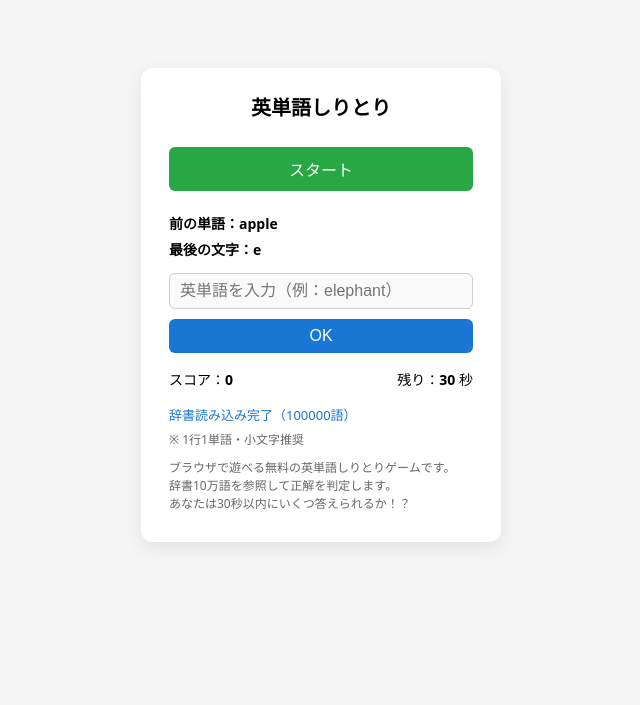
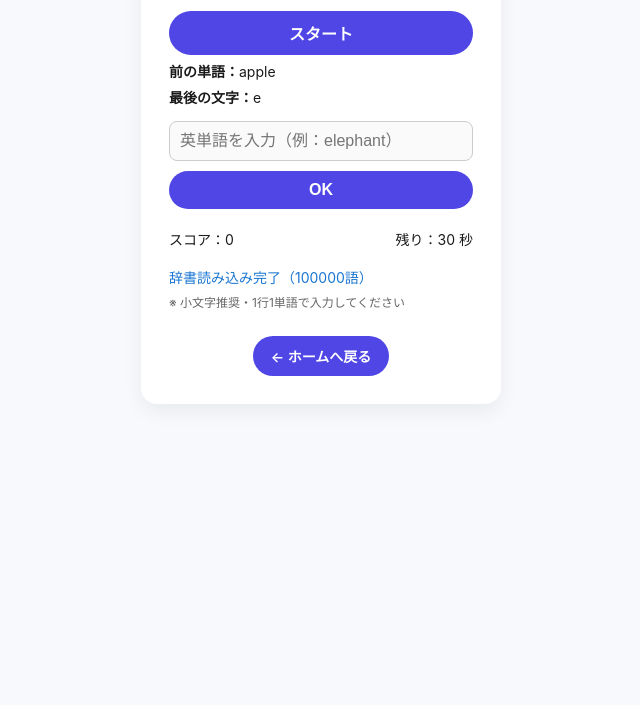
Before and after one commit to Hideaki-Mitsui/shiritori-game, a plain HTML site: page index.html in a window 1280 px wide. Shown: the part 95-800 px from the top of the page, without its empty margins (319-959 px from the left). Drawn offline with Linux system fonts and the light colour scheme.

Commit message:
Chages related to home.

```diff
--- a/index.html
+++ b/index.html
@@ -1,101 +1,106 @@
 <!DOCTYPE html>
 <html lang="ja">
 <head>
-  <meta name="description" content="英語単語しりとりゲーム。30秒以内にいくつ単語を答えられるか競うゲームです。無料・ブラウザで遊べます。">
+  <meta name="description" content="英語単語しりとりゲーム。30秒以内にいくつ単語を答えられるか競う無料ブラウザゲーム。語彙力アップにおすすめ。">
   <meta name="keywords" content="英単語, しりとり, 英語ゲーム, 英語学習, vocabulary game">
   <meta name="robots" content="index, follow">
+
   <meta charset="UTF-8" />
   <meta name="viewport" content="width=device-width,initial-scale=1">
+
+  <!-- OGP -->
   <meta property="og:title" content="英単語しりとりゲーム">
   <meta property="og:description" content="英単語しりとりで語彙力アップ！30秒以内にいくつ答えられるか！？ブラウザで遊べる英語学習ゲーム。">
   <meta property="og:image" content="https://english-words-shiritori.netlify.app/ogp.png" />
   <meta property="og:type" content="website">
   <meta property="og:url" content="https://english-words-shiritori.netlify.app/">
-  <!-- Twitter cards -->
+
+  <!-- Twitter -->
   <meta name="twitter:card" content="summary_large_image" />
   <meta name="twitter:title" content="英単語しりとりゲーム" />
   <meta name="twitter:description" content="英語の語彙力を遊びながら強化できる英単語しりとりゲーム。" />
   <meta name="twitter:image" content="https://english-words-shiritori.netlify.app/ogp.png" />
-  <!-- search console -->
-  <meta name="google-site-verification" content="oxR3PA2ufUfLp6LOTX0GuRWGWcdk2L9owvgkxM7xQsc" />
-  <title>英単語しりとり（dictionary.txt 使用）</title>
+
+  <title>英単語しりとり | 英語力を鍛えるWebゲーム</title>
+
   <style>
+  :root {
+    --bg: #f7f9fc;
+    --text-main: #1a1a1a;
+    --text-sub: #666;
+    --white: #fff;
+    --accent: #4f46e5;
+    --radius: 16px;
+    --shadow: 0 8px 20px rgba(0, 0, 0, 0.06);
+  }
+
   body {
-      font-family: system-ui, -apple-system, BlinkMacSystemFont, "Segoe UI", sans-serif;
-      background: #f5f5f5;
+    font-family: -apple-system, BlinkMacSystemFont, "Segoe UI", sans-serif;
+    background: var(--bg);
     margin: 0;
-      padding: 0;
+    padding: 20px;
     display: flex;
     justify-content: center;
-      align-items: center;
-      min-height: 100vh;
   }
 
   .container {
-      background: #ffffff;
-      padding: 24px 28px;
-      border-radius: 12px;
-      box-shadow: 0 6px 18px rgba(0, 0, 0, 0.08);
+    background: var(--white);
+    padding: 28px;
+    border-radius: var(--radius);
+    box-shadow: var(--shadow);
     width: 360px;
     box-sizing: border-box;
   }
 
   h1 {
-      font-size: 20px;
+    font-size: 1.4rem;
     margin-top: 0;
     margin-bottom: 16px;
     text-align: center;
+    font-weight: 600;
   }
 
   p {
     margin: 6px 0;
     font-size: 14px;
+    color: var(--text-main);
   }
 
   .label {
     font-weight: bold;
   }
 
-    #startBtn {
-      margin-top: 10px;
-      margin-bottom: 16px;
+  /* ---- Buttons ---- */
+  #startBtn, #okBtn {
     width: 100%;
     padding: 10px;
     font-size: 16px;
     border: none;
-      border-radius: 6px;
+    border-radius: 999px;
     cursor: pointer;
-      background: #28a745;
     color: #fff;
+    margin-top: 10px;
+    transition: transform 0.1s ease-out, background 0.2s ease;
   }
 
-    #prevWord,
-    #lastChar,
-    #score,
-    #time {
-      font-weight: bold;
+  #startBtn {
+    background: var(--accent);
+    font-weight: 600;
   }
 
-    #inputWord {
-      width: 100%;
-      padding: 8px 10px;
-      font-size: 16px;
-      box-sizing: border-box;
-      margin-top: 8px;
-      border-radius: 6px;
-      border: 1px solid #ccc;
+  #startBtn:hover {
+    background: #4338ca;
+    transform: translateY(-2px);
   }
 
   #okBtn {
-      margin-top: 10px;
-      width: 100%;
-      padding: 8px 10px;
-      font-size: 16px;
-      border: none;
-      border-radius: 6px;
-      cursor: pointer;
-      background: #1976d2;
-      color: #fff;
+    background: var(--accent);
+    font-weight: 600;
+  }
+
+  #okBtn:hover {
+    background: #4338ca;
+    transform: translateY(-2px);
   }
 
   #okBtn:disabled {
@@ -103,27 +108,62 @@
     cursor: not-allowed;
   }
 
-    #message {
-      margin-top: 10px;
-      min-height: 18px;
-      font-size: 13px;
-      color: #d32f2f;
+  /* ---- Input ---- */
+  #inputWord {
+    width: 100%;
+    padding: 10px;
+    font-size: 16px;
+    box-sizing: border-box;
+    margin-top: 8px;
+    border-radius: 8px;
+    border: 1px solid #ccc;
   }
 
+  /* ---- status ---- */
   .status-row {
     display: flex;
     justify-content: space-between;
-      margin-top: 10px;
+    margin-top: 14px;
     font-size: 14px;
+    color: var(--text-sub);
+  }
+
+  #message {
+    margin-top: 12px;
+    min-height: 18px;
+    font-size: 14px;
+    color: #d32f2f;
   }
 
   .hint {
     margin-top: 6px;
     font-size: 12px;
-      color: #666;
+    color: var(--text-sub);
+  }
+
+  /* ---- back to home ---- */
+  .back-home {
+    margin-top: 26px;
+    text-align: center;
+  }
+  .back-home a {
+    display: inline-block;
+    padding: 10px 18px;
+    background: var(--accent);
+    color: #fff;
+    border-radius: 999px;
+    text-decoration: none;
+    font-size: 14px;
+    font-weight: 600;
+    transition: background 0.2s ease, transform 0.1s ease-out;
+  }
+  .back-home a:hover {
+    background: #4338ca;
+    transform: translateY(-2px);
   }
   </style>
 </head>
+
 <body>
   <div class="container">
     <h1>英単語しりとり</h1>
@@ -133,12 +173,7 @@
     <p><span class="label">前の単語：</span><span id="prevWord">apple</span></p>
     <p><span class="label">最後の文字：</span><span id="lastChar">e</span></p>
 
-    <input
-      id="inputWord"
-      placeholder="英単語を入力（例：elephant）"
-      autocomplete="off"
-      disabled
-    />
+    <input id="inputWord" placeholder="英単語を入力（例：elephant）" autocomplete="off" disabled />
     <button id="okBtn" disabled>辞書読み込み中...</button>
 
     <div class="status-row">
@@ -147,17 +182,21 @@
     </div>
 
     <p id="message"></p>
-    <p class="hint">
-      ※ 1行1単語・小文字推奨
-    </p>
-    <p style="font-size:12px; color:#666; margin-top:10px; text-align:left;">
-ブラウザで遊べる無料の英単語しりとりゲームです。</br>
-辞書10万語を参照して正解を判定します。</br>
-あなたは30秒以内にいくつ答えられるか！？
-</p>
 
+    <button id="restartBtn" style="display:none; margin-top:12px; width:100%; padding:10px;
+  border:none; border-radius:6px; background:#4f46e5; color:white; font-size:16px; cursor:pointer;">
+  もう一度挑戦する
+    </button>
+
+
+    <p class="hint">※ 小文字推奨・1行1単語で入力してください</p>
+
+    <div class="back-home">
+      <a href="https://english-learning-games.netlify.app/">← ホームへ戻る</a>
+    </div>
   </div>
 
+  <!-- script はそのまま -->
   <script>
 // =========================
 //  辞書読み込み
@@ -195,7 +234,7 @@
 // =========================
 //  しりとりゲーム本体
 // =========================
-    let prevWord = "apple";       // 最初の単語（辞書に入っていなくてもOK）
+let prevWord = "apple";       // 最初の単語
 let usedWords = ["apple"];    // 使用済み単語
 let score = 0;
 let timeLeft = 30;
@@ -208,8 +247,9 @@
 const timeEl = document.getElementById("time");
 const okBtn = document.getElementById("okBtn");
 const messageEl = document.getElementById("message");
+const restartBtn = document.getElementById("restartBtn");
 
-    // 最初の最後の文字表示
+// 最初の最後の文字
 lastCharEl.textContent = prevWord.slice(-1);
 
 // 前後の半角・全角スペースを削る
@@ -241,7 +281,7 @@
     return;
   }
 
-      // 英字のみチェック
+  // 英字のみ
   if (!/^[a-z]+$/.test(word)) {
     showMessage("英字のみで入力してください。（a〜z）");
     return;
@@ -261,13 +301,13 @@
     return;
   }
 
-      // 再利用チェック
+  // 再利用
   if (usedWords.includes(word)) {
     showMessage("その単語はすでに使っています。");
     return;
   }
 
-      // ここまでクリア → 有効な単語
+  // OK
   prevWord = word;
   usedWords.push(word);
   score++;
@@ -281,22 +321,18 @@
 }
 
 // タイマー
-    let timerId = null;  // グローバルに変更（後で止められるように）
+let timerId = null;
 
 // スタートボタン
 const startBtn = document.getElementById("startBtn");
 
-    // ゲーム開始処理
 function startGame() {
-    // すでに開始されていたら何もしない
   if (timerId !== null) return;
 
-    // 入力欄とOKボタンを有効化
   inputEl.disabled = false;
   okBtn.disabled = false;
   inputEl.focus();
 
-    // スタートボタンを消す
   startBtn.style.display = "none";
 
   // タイマー開始
@@ -311,15 +347,14 @@
         inputEl.disabled = true;
         showMessage(`時間切れ！最終スコア：${score}`, true);
         clearInterval(timerId);
+
+        restartBtn.style.display = "block";
       }
     }
   }, 1000);
 }
 
-    // スタートボタン押したら開始
 startBtn.addEventListener("click", startGame);
-
-    // イベント登録
 okBtn.addEventListener("click", submitWord);
 
 inputEl.addEventListener("keydown", (e) => {
@@ -329,8 +364,36 @@
 });
 
 window.addEventListener("load", () => {
-      loadDictionary(); // 起動時に辞書読み込み
+  loadDictionary();
 });
+
+function restartGame() {
+  // 初期化
+  prevWord = "apple";
+  usedWords = ["apple"];
+  score = 0;
+  timeLeft = 30;
+  gameOver = false;
+
+  prevWordEl.textContent = prevWord;
+  lastCharEl.textContent = "e";
+  scoreEl.textContent = "0";
+  timeEl.textContent = "30";
+
+  inputEl.value = "";
+  inputEl.disabled = false;
+  okBtn.disabled = !dictLoaded;
+  messageEl.textContent = "";
+
+  // ボタン非表示
+  restartBtn.style.display = "none";
+
+  // タイマー再開
+  timerId = null;
+  startGame();
+}
+restartBtn.addEventListener("click", restartGame);
+
   </script>
 </body>
 </html>
--- a/sitemap.xml
+++ /dev/null
@@ -1,6 +0,0 @@
-<?xml version="1.0" encoding="UTF-8"?>
-<urlset xmlns="https://www.sitemaps.org/schemas/sitemap/0.9">
-  <url>
-    <loc>https://english-words-shiritori.netlify.app/</loc>
-  </url>
-</urlset>
```
Also changed, not shown: ogp.png. Lines whose indentation alone changed are shown as unchanged.
